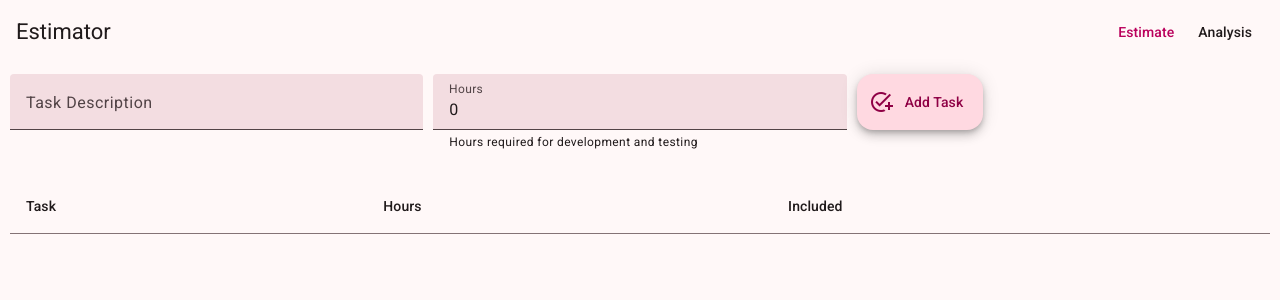
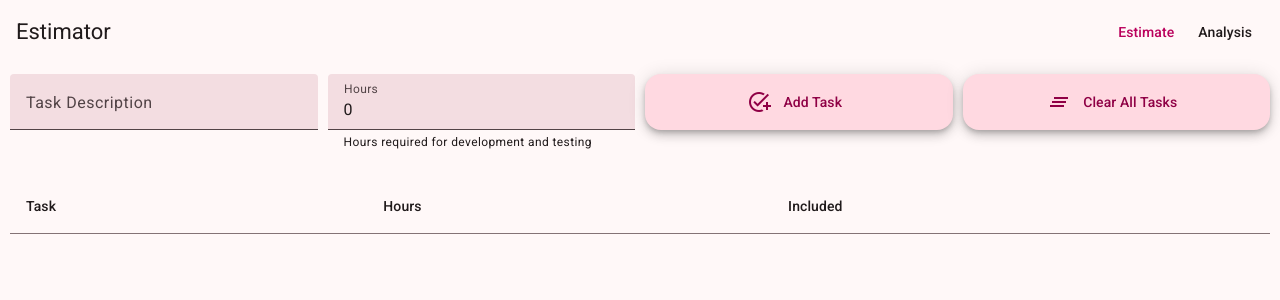
Before and after one commit to SabaSabaXYZ/estimator, an Angular app: page / in a window 1280 px wide. Shown: the top 300 px of the page. Built offline with nearby package versions, Linux system fonts and the light colour scheme.

Commit message:
Added a clear tasks button

```diff
--- a/src/app/estimate/estimate.html
+++ b/src/app/estimate/estimate.html
@@ -2,13 +2,13 @@
   <span class="item">
     <mat-form-field>
       <mat-label>Task Description</mat-label>
-      <input type="text" matInput [formField]="addTaskForm.description">
+      <input type="text" matInput [formField]="addTaskForm.description" (keydown.enter)="addTask()">
     </mat-form-field>
   </span>
   <span class="item">
     <mat-form-field>
       <mat-label>Hours</mat-label>
-      <input type="number" matInput [formField]="addTaskForm.hours">
+      <input type="number" matInput [formField]="addTaskForm.hours" (keydown.enter)="addTask()">
       <mat-hint>Hours required for development and testing</mat-hint>
     </mat-form-field>
   </span>
@@ -16,6 +16,12 @@
     <button matFab extended (click)="addTask()">
       <mat-icon>add_task</mat-icon>
       Add Task
+    </button>
+  </span>
+  <span class="item">
+    <button matFab extended (click)="clearTasks()">
+      <mat-icon>clear_all</mat-icon>
+      Clear All Tasks
     </button>
   </span>
 </div>
--- a/src/app/estimate/estimate.scss
+++ b/src/app/estimate/estimate.scss
@@ -5,7 +5,7 @@ div.section {
 
   .item {
     flex: 1;
-    mat-form-field {
+    mat-form-field, button {
       width: 100%;
     }
   }
--- a/src/app/estimate/estimate.ts
+++ b/src/app/estimate/estimate.ts
@@ -40,4 +40,8 @@ export class Estimate {
     this.state.estimationList.update(list => ([...list, this.addTaskForm().value()]));
   }
 
+  clearTasks(): void {
+    this.state.estimationList.set([]);
+  }
+
 }
```
